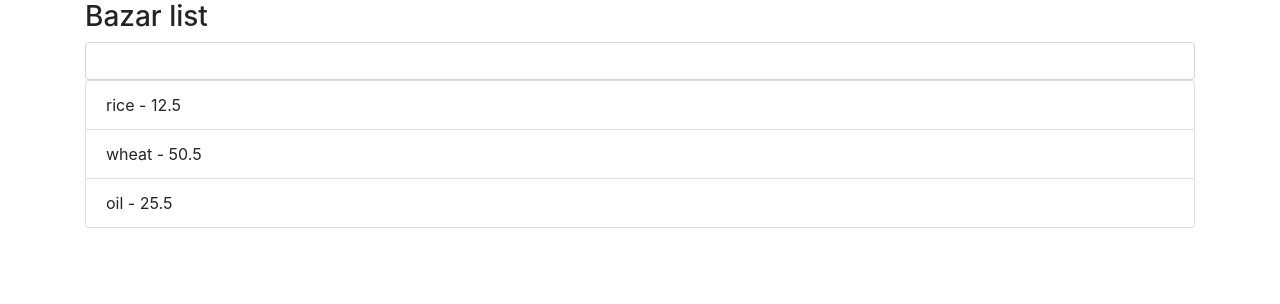
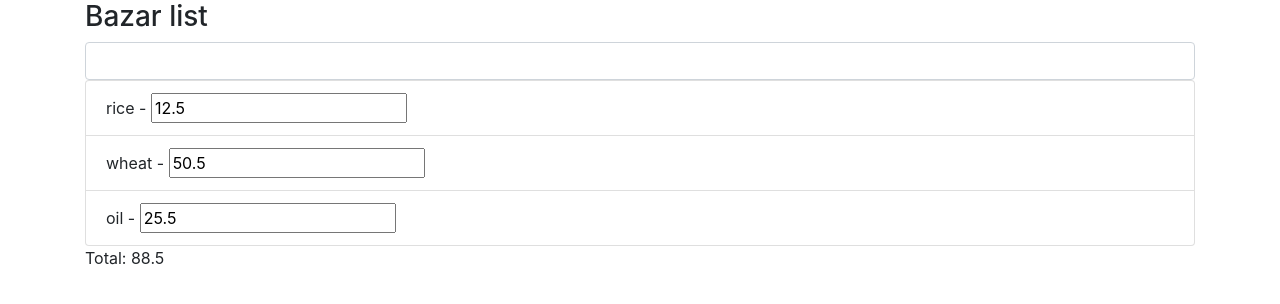
Before and after one commit to mkhsojib/vue-js-inventory, a plain HTML site: page inventorydemo.html in a window 1280 px wide. Drawn offline with nearby package versions, Linux system fonts and the light colour scheme.

Commit message:
price edit with vue js

```diff
--- a/inventorydemo.html
+++ b/inventorydemo.html
@@ -33,13 +33,17 @@
             <ul class="list-group">
                 <li class="list-group-item" v-for="item in items">
 
-                    {{ item.name}} - {{item.price}}
+                    {{ item.name}} - <input v-model="item.price">
 
 
 
                 </li>
 
+
+
+
             </ul>
+            Total: {{total}}
 
         </div>
     </div>
@@ -61,6 +65,15 @@
 
                 newItem: ''
             },
+            computed:{
+                total(){
+                    var total = 0;
+                    this.items.forEach(item => {
+                        total+= parseFloat(item.price)
+                    })
+                    return total
+                }
+            },
             methods:{
                 addItem(){
                     this.items.push({
```
